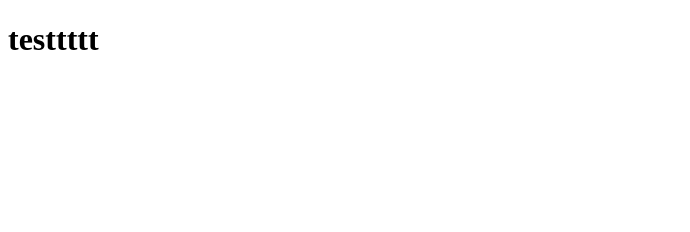
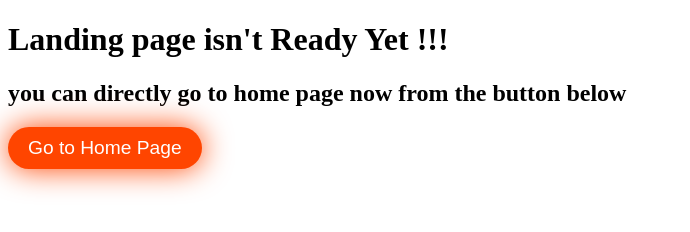
Before and after one commit to 249f/simple-social-media-platform, a website: page index.html in a window 1280 px wide. Shown: the whole page, without its empty margins (0-690 px from the left). Drawn offline with Linux system fonts and the light colour scheme.

Commit message:
added small handling for landing page

```diff
--- a/index.html
+++ b/index.html
@@ -6,6 +6,9 @@
     <title>Retarded Club</title>
 </head>
 <body>
-    <h1>testtttt</h1>
+    <!-- test fix git -->
+    <h1>Landing page isn't Ready Yet !!!</h1>
+    <h2>you can directly go to home page now from the button below</h2>
+    <button onclick="location.href = 'home.html'" style="cursor: pointer; font-size: larger; background-color: orangered; color: white; border: none; border-radius: 30px; padding: 10px 20px; box-shadow: 0px 0px 30px orangered;">Go to Home Page</button>
 </body>
 </html>
```
